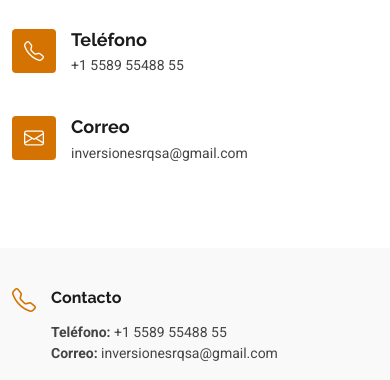
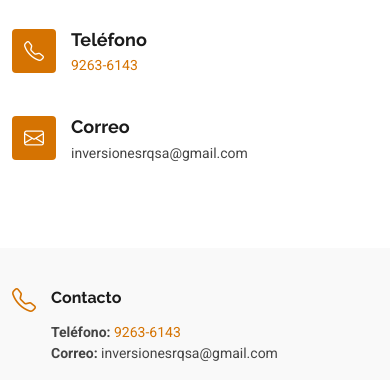
Before and after one commit to jocvegar/residencial_america, a plain HTML site: page contacto.html in a window 390 px wide. Shown: the part 823-1203 px from the top of the page. Drawn offline with Linux system fonts and the light colour scheme.

Commit message:
add phone number

```diff
--- a/contacto.html
+++ b/contacto.html
@@ -90,7 +90,7 @@
               <i class="bi bi-telephone flex-shrink-0"></i>
               <div>
                 <h3>Teléfono</h3>
-                <p>+1 5589 55488 55</p>
+                <p><a href="tel:92636143">9263-6143</a></p>
               </div>
             </div>
             <div class="info-item d-flex" data-aos="fade-up" data-aos-delay="500">
@@ -119,7 +119,7 @@
               <h4>Contacto</h4>
             </a>
             <p>
-              <strong>Teléfono:</strong> <span>+1 5589 55488 55</span><br>
+              <strong>Teléfono:</strong> <a href="tel:92636143">9263-6143</a><br>
               <strong>Correo:</strong> <span>inversionesrqsa@gmail.com</span><br>
             </p>
           </div>
```
Also changed, not shown: casa-modelo.html (+1 -1 lines), index.html (+1 -1 lines), propiedades.html (+1 -1 lines).
